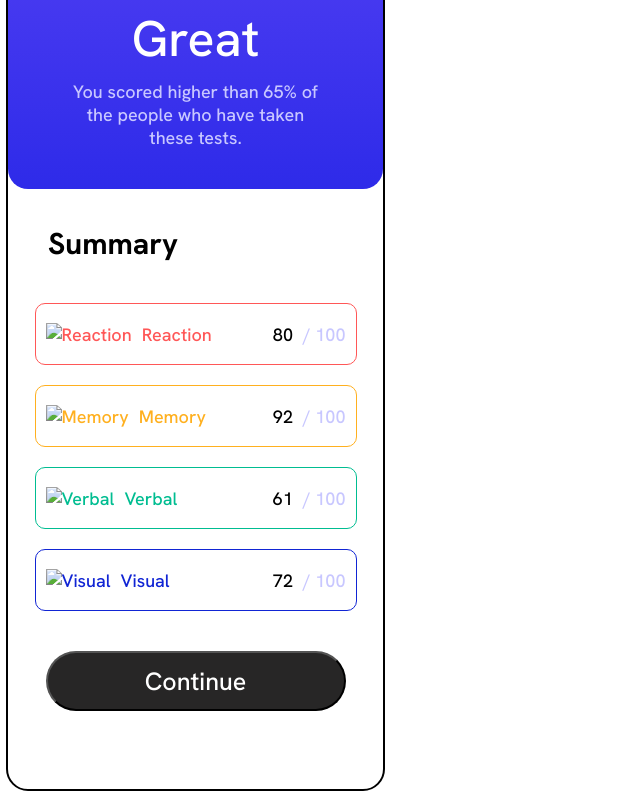
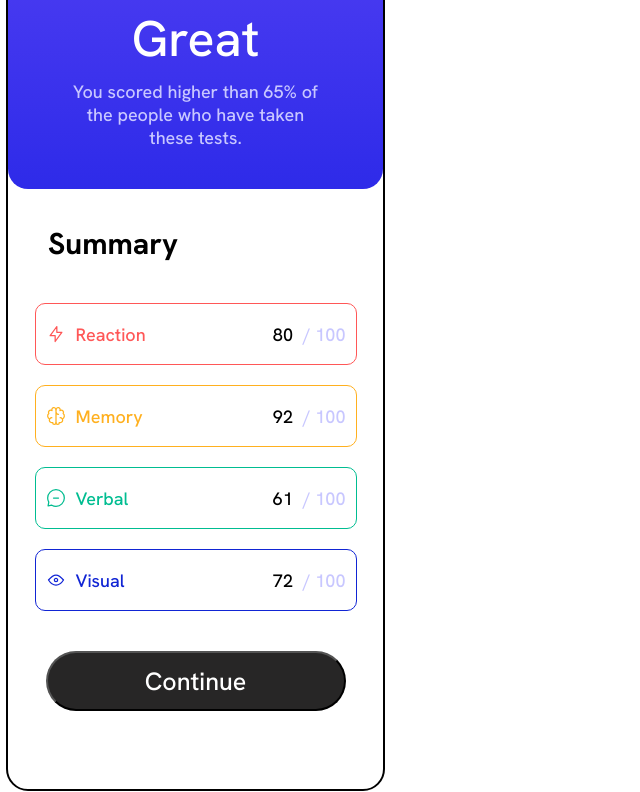
Before and after one commit to DaBekCarRie/result-summary-component, a plain HTML site: page index.html in a window 1280 px wide. Shown: the part 421-1213 px from the top of the page, without its empty margins (0-640 px from the left). Drawn offline with Linux system fonts and the light colour scheme.

Commit message:
editpath

```diff
--- a/index.html
+++ b/index.html
@@ -47,14 +47,14 @@
           <ul>
             <li class="lists one">
               <div class="icon-name reaction">
-                <img src="/assets//images/icon-reaction.svg" alt="Reaction" />
+                <img src="/assets/images/icon-reaction.svg" alt="Reaction" />
                 <span>Reaction</span>
               </div>
               <div class="scale"><span>80</span><span>/ 100</span></div>
             </li>
             <li class="lists two">
               <div class="icon-name memory">
-                <img src="/assets//images/icon-memory.svg" alt="Memory" />
+                <img src="/assets/images/icon-memory.svg" alt="Memory" />
                 <span>Memory</span>
               </div>
 
@@ -62,7 +62,7 @@
             </li>
             <li class="lists three">
               <div class="icon-name verbal">
-                <img src="/assets//images/icon-verbal.svg" alt="Verbal" />
+                <img src="/assets/images/icon-verbal.svg" alt="Verbal" />
                 <span>Verbal</span>
               </div>
 
@@ -70,7 +70,7 @@
             </li>
             <li class="lists four">
               <div class="icon-name visual">
-                <img src="/assets//images/icon-visual.svg" alt="Visual" />
+                <img src="/assets/images/icon-visual.svg" alt="Visual" />
                 <span>Visual</span>
               </div>
 
```
